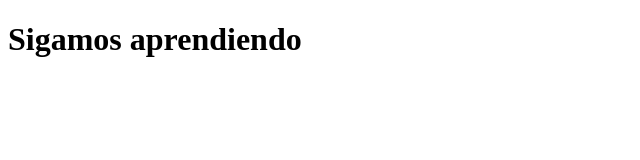
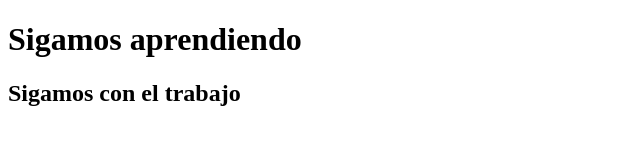
Before and after one commit to alexandrcasafranca/vsc, a plain HTML site: page index.html in a window 1280 px wide. Shown: the whole page, without its empty margins (0-640 px from the left). Drawn offline with Linux system fonts and the light colour scheme.

Commit message:
Preparado y modificado

```diff
--- a/index.html
+++ b/index.html
@@ -8,5 +8,6 @@
 </head>
 <body>
     <h1>Sigamos aprendiendo</h1>
+    <h2>Sigamos con el trabajo</h2>
 </body>
 </html>
```
